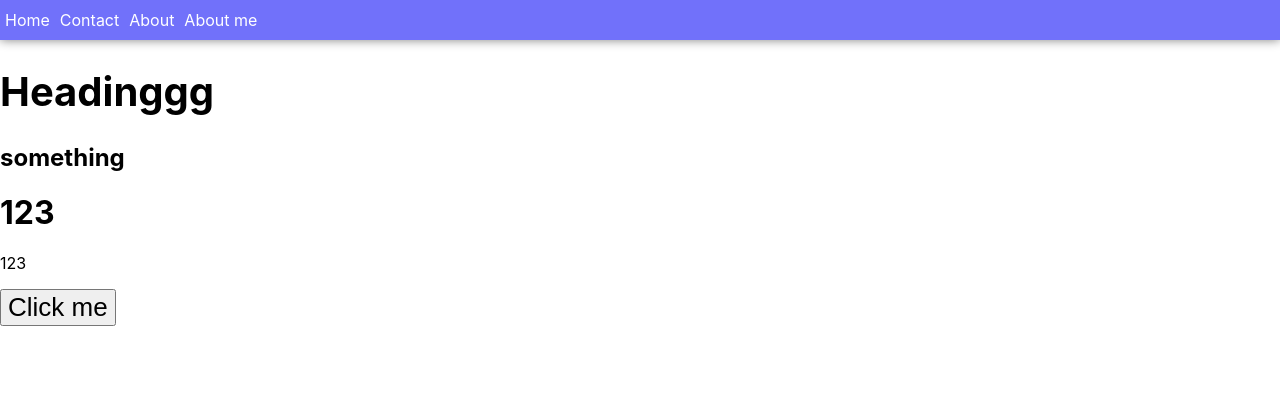
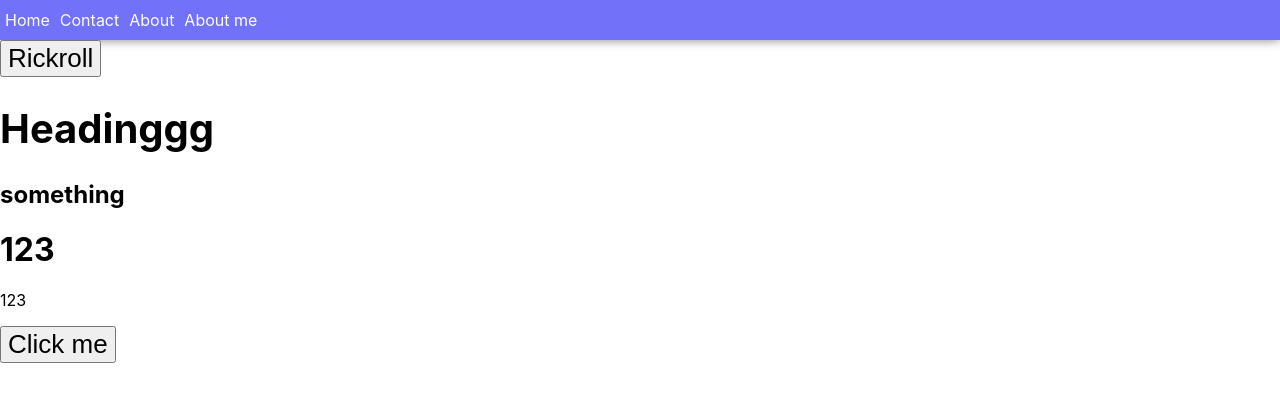
Before and after one commit to acadea/course_react_deep_dive, a React (Vite) app: page / in a window 1280 px wide. Shown: the top 402 px of the page. Built offline with nearby package versions, Linux system fonts and the light colour scheme.

Commit message:
added rick roll

```diff
--- a/src/App.jsx
+++ b/src/App.jsx
@@ -3,6 +3,7 @@ import logo from './logo.svg'
 import './App.css'
 import Heading from './components/Heading';
 import Navbar from './components/Navbar';
+import RickRoll from './components/RickRoll';
 
 function App() {
   // let abc = "123";
@@ -22,6 +23,9 @@ function App() {
     <div>
       <Navbar/>
 
+
+      <RickRoll/>
+
       <Heading
        click={sayHello}
        color="red"
--- /dev/null
+++ b/src/components/Button.jsx
@@ -0,0 +1,7 @@
+import React from 'react'
+
+export default function Button({children, ...props}) {
+  return (
+    <button {...props}>{children}</button>
+  )
+}
--- /dev/null
+++ b/src/components/RickRoll.jsx
@@ -0,0 +1,34 @@
+import React from 'react'
+import { useState } from 'react'
+import Button from './Button'
+
+export default function RickRoll() {
+
+  const [rickRolls, setRickRolls] = useState([]);
+
+  function rick(event){
+    // generate new rick
+    const url = 'https://c.tenor.com/q0Ejci9EQhcAAAAi/rick-astley-rick-roll.gif';
+    setRickRolls([
+      ...rickRolls,
+      url,
+    ]);
+  }
+
+  return (
+    <div>
+      <Button onClick={rick}>Rickroll</Button>
+
+      <section>
+        {/* rick rolls... */}
+
+        {rickRolls.map(url => (
+          <img src={url} alt="you just got rick rolled" />
+        ))}
+
+      </section>
+
+
+    </div>
+  )
+}
```
